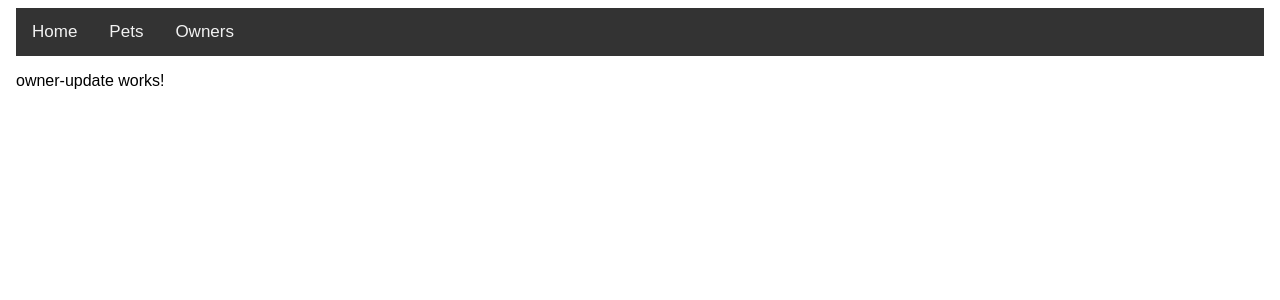
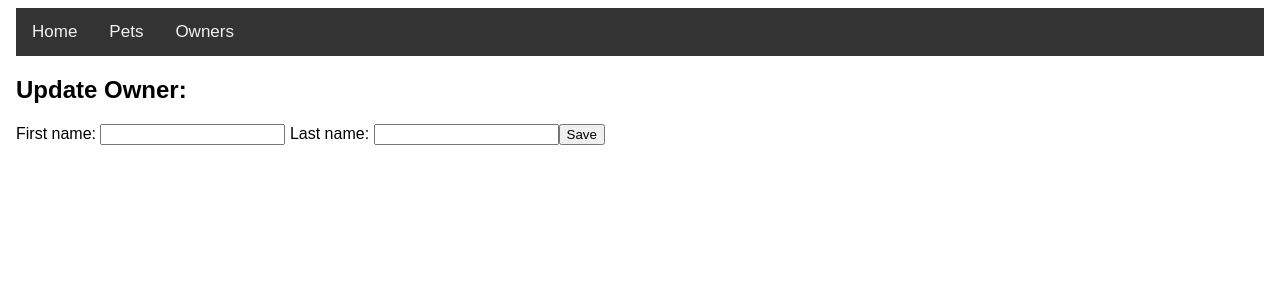
Before and after one commit to JanvanZetten/PetShop-FrontEnd-Angular, an Angular app: page /owner-update/1 in a window 1280 px wide. Shown: the top 300 px of the page. Built offline with nearby package versions, Linux system fonts and the light colour scheme; no server answers.

Commit message:
added full CRUD for owners

```diff
--- a/src/app/Owner/owner-detail/owner-detail.component.html
+++ b/src/app/Owner/owner-detail/owner-detail.component.html
@@ -4,7 +4,8 @@
   <h4>First name: {{owner.firstName}}</h4>
   <h4>Last name: {{owner.lastName}}</h4>
 
-
+  <button routerLink="/owner-update/{{owner.id}}">Update</button>
+  <button (click)="delete()">Delete</button>
 </div>
 <div *ngIf="!owner">
   <h3>Owner not found!</h3>
--- a/src/app/Owner/owner-detail/owner-detail.component.ts
+++ b/src/app/Owner/owner-detail/owner-detail.component.ts
@@ -1,7 +1,7 @@
 import { Component, OnInit } from '@angular/core';
 import {Owner} from '../../shared/models/owner';
 import {OwnerService} from '../../shared/service/owner.service';
-import {ActivatedRoute} from '@angular/router';
+import {ActivatedRoute, Router} from '@angular/router';
 
 @Component({
   selector: 'app-owner-detail',
@@ -10,13 +10,18 @@ import {ActivatedRoute} from '@angular/router';
 })
 export class OwnerDetailComponent implements OnInit {
   owner: Owner;
+  id: number;
 
   constructor(private ownerService: OwnerService,
-              private route: ActivatedRoute) { }
+              private route: ActivatedRoute,
+              private router: Router) { }
 
   ngOnInit() {
-    const id = +this.route.snapshot.paramMap.get('id');
-    this.ownerService.getOwner(id).subscribe(ownerFromService => this.owner = ownerFromService);
+    this.id = +this.route.snapshot.paramMap.get('id');
+    this.ownerService.getOwner(this.id).subscribe(ownerFromService => this.owner = ownerFromService);
   }
 
+  delete(){
+    this.ownerService.deleteOwner(this.id).subscribe(() => this.router.navigateByUrl('/owners'));
+  }
 }
--- a/src/app/Owner/owner-update/owner-update.component.html
+++ b/src/app/Owner/owner-update/owner-update.component.html
@@ -1,3 +1,17 @@
-<p>
-  owner-update works!
-</p>
+<h2>Update Owner:</h2>
+
+<form [formGroup]="ownerForm" (ngSubmit)="save()">
+
+  <label>
+    First name:
+    <input type="text" formControlName="firstName">
+  </label>
+
+  <label>
+    Last name:
+    <input type="text" formControlName="lastName">
+  </label>
+
+  <button type="submit">Save</button>
+
+</form>
--- a/src/app/Owner/owner-update/owner-update.component.ts
+++ b/src/app/Owner/owner-update/owner-update.component.ts
@@ -1,4 +1,8 @@
 import { Component, OnInit } from '@angular/core';
+import {FormControl, FormGroup} from '@angular/forms';
+import {OwnerService} from '../../shared/service/owner.service';
+import {ActivatedRoute, Router} from '@angular/router';
+import {Owner} from '../../shared/models/owner';
 
 @Component({
   selector: 'app-owner-update',
@@ -7,9 +11,32 @@ import { Component, OnInit } from '@angular/core';
 })
 export class OwnerUpdateComponent implements OnInit {
 
-  constructor() { }
+  ownerForm = new FormGroup({
+    firstName: new FormControl(),
+    lastName: new FormControl()
+  });
+
+  id: number;
+
+  constructor(private ownerService: OwnerService,
+              private route: ActivatedRoute,
+              private router: Router) { }
 
   ngOnInit() {
+    this.id = +this.route.snapshot.paramMap.get('id');
+
+    this.ownerService.getOwner(this.id).subscribe(owner => {
+      this.ownerForm.patchValue({
+        firstName: owner.firstName,
+        lastName: owner.lastName
+      });
+    });
+  }
+
+  save(){
+    const owner: Owner = this.ownerForm.value;
+    owner.id = this.id;
+    this.ownerService.UpdateOwner(owner).subscribe(() => this.router.navigateByUrl('/owners/' + this.id));
   }
 
 }
--- a/src/app/shared/service/owner.service.ts
+++ b/src/app/shared/service/owner.service.ts
@@ -22,4 +22,12 @@ export class OwnerService {
   AddOwner(owner: Owner): Observable<Owner> {
     return this.http.post<Owner>(this.ownerApiUrl, owner);
   }
+
+  UpdateOwner(owner: Owner): Observable<Owner> {
+    return this.http.put<Owner>(this.ownerApiUrl + '/' + owner.id, owner);
+  }
+
+  deleteOwner(id: number): Observable<Owner> {
+    return this.http.delete<Owner>(this.ownerApiUrl + '/' + id);
+  }
 }
```
